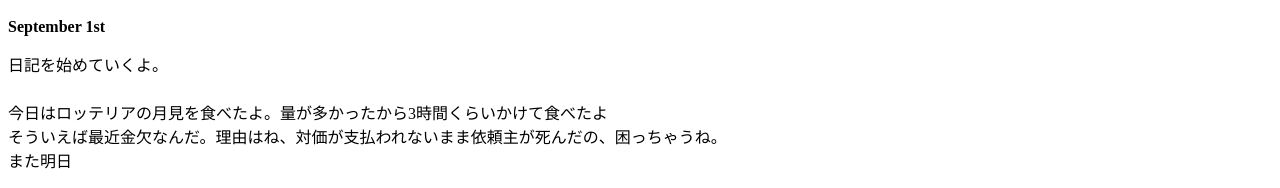
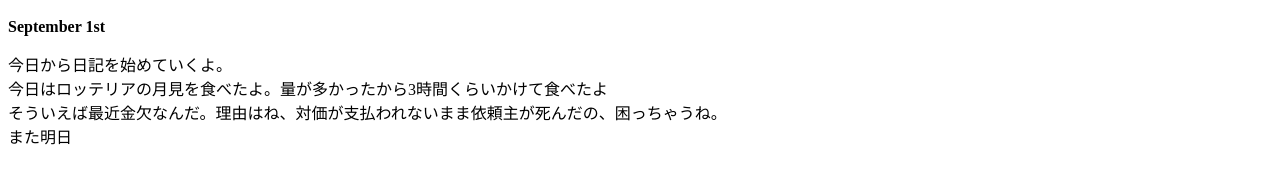
Before and after one commit to milstd806/diary01, a plain HTML site: page index.html in a window 1280 px wide. Shown: the part 793-981 px from the top of the page. After the commit the page ends 957 px from the top, so only its background shows below. Drawn offline with Linux system fonts and the light colour scheme.

Commit message:
Update index.html

```diff
--- a/index.html
+++ b/index.html
@@ -13,8 +13,7 @@
         </div>
      <p><b>September 1st</b></p>
         <p>
-        日記を始めていくよ。<br />
-        　<br />
+        今日から日記を始めていくよ。<br />
         今日はロッテリアの月見を食べたよ。量が多かったから3時間くらいかけて食べたよ<br />
         そういえば最近金欠なんだ。理由はね、対価が支払われないまま依頼主が死んだの、困っちゃうね。<br />
         また明日
```
